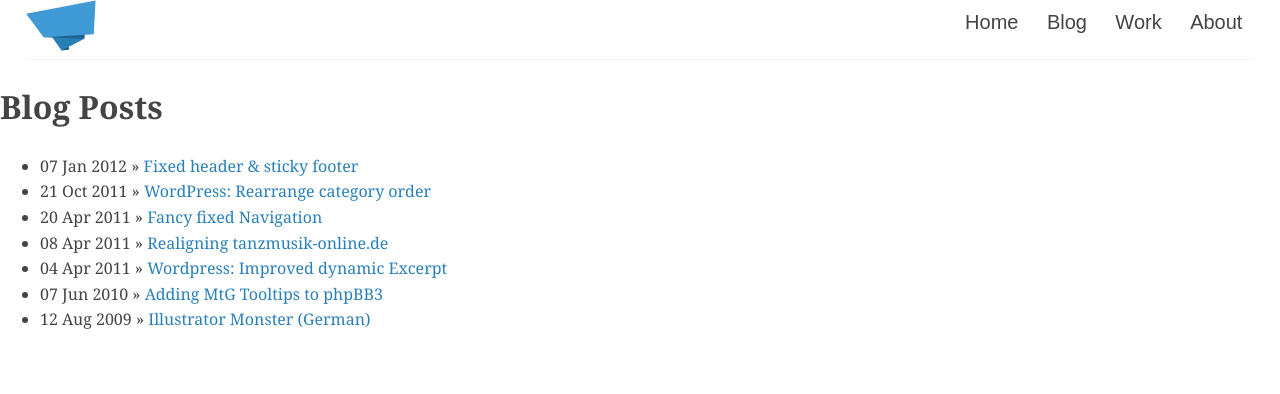
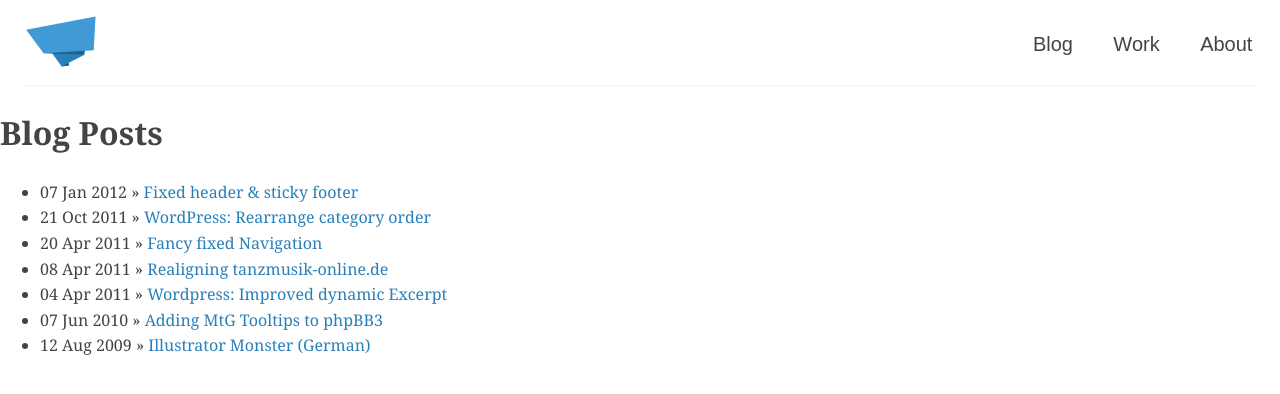
Before and after one commit to sebald/distractedbysquirrels.com, a Jekyll site: the page built from index.html, in a window 1280 px wide. Shown: the top 394 px of the page. Built offline with Jekyll 4.4.1, drawn with Linux system fonts in a browser that asks for light colours; Markdown is read by kramdown in place of the engine named in the settings.

Commit message:
Header + Menu for normal displays

```diff
--- a/_layouts/default.html
+++ b/_layouts/default.html
@@ -32,7 +32,7 @@
 		<header class="Header u-cf">
 			<nav class="Menu" id="menu" role="navigation">
 				<ul>
-					<li><a class="u-show-tiny" href="/">Home</a></li>
+					<li><a class="u-show-small" href="/">Home</a></li>
 					<li><a href="/blog/">Blog</a></li>
 					<li><a href="/work/">Work</a></li>
 					<li><a href="/about/">About</a></li>
--- a/css/main.css
+++ b/css/main.css
@@ -8,7 +8,11 @@
 
 @media (min-width: 37.5625em) {
   .u-show-tiny {
-    display: none; } }
+    display: none !important; } }
+
+@media (min-width: 46.875em) {
+  .u-show-small {
+    display: none !important; } }
 
 /*! normalize.css v1.1.1 | MIT License | git.io/normalize */
 /* ==========================================================================
@@ -573,6 +577,7 @@ a {
     text-shadow: none; }
 
 .Header {
+  position: relative;
   display: block;
   margin: 0 auto;
   width: 100%;
@@ -581,6 +586,7 @@ a {
   @media (min-width: 46.875em) {
     .Header {
       width: 96%;
+      padding: 1em 0 1.125em;
       border-bottom: 1px solid #f2f2f2; } }
   .Header > .Logo {
     margin-top: 0.5em;
@@ -596,6 +602,10 @@ a {
         height: 3.67188em; } }
   .Header .Menu-icon {
     margin-top: 2px; }
+  @media (min-width: 46.875em) {
+    .Header .Menu a {
+      padding-top: 0.3em;
+      line-height: 2.2375em; } }
 
 .Menu ul {
   margin: 0;
@@ -603,20 +613,24 @@ a {
   -webkit-transition: max-height 0.3s ease-out;
   -moz-transition: max-height 0.3s ease-out;
   transition: max-height 0.3s ease-out; }
+  @media (min-width: 46.875em) {
+    .Menu ul {
+      float: right;
+      text-align: right; } }
   .js .Menu ul {
     overflow: hidden;
     max-height: 0; }
     @media (min-width: 46.875em) {
       .js .Menu ul {
         max-height: none; } }
-  @media (min-width: 46.875em) {
-    .Menu ul {
-      float: right; } }
 .Menu.js-is-open ul {
   max-height: 13.5625em; }
 @media (min-width: 46.875em) {
   .Menu li {
-    display: inline-block; } }
+    display: inline-block;
+    margin-left: 2.25em; }
+    .Menu li:last-child {
+      margin-right: 0.125em; } }
 .Menu li a {
   display: block;
   padding: 0.6em;
@@ -629,7 +643,8 @@ a {
     color: #2980b9; }
   @media (min-width: 46.875em) {
     .Menu li a {
-      background: none; } }
+      background: none;
+      padding: 0; } }
 @media (max-width: 46.8125em) {
   .Menu li:first-child a {
     padding-top: 1.2em; }
```
Also changed, not shown: css/_scss/components/_Header.scss (+11 -0 lines), css/_scss/components/_Menu.scss (+28 -4 lines), css/_scss/utils/_utils-show-hide.scss (+7 -1 lines).
